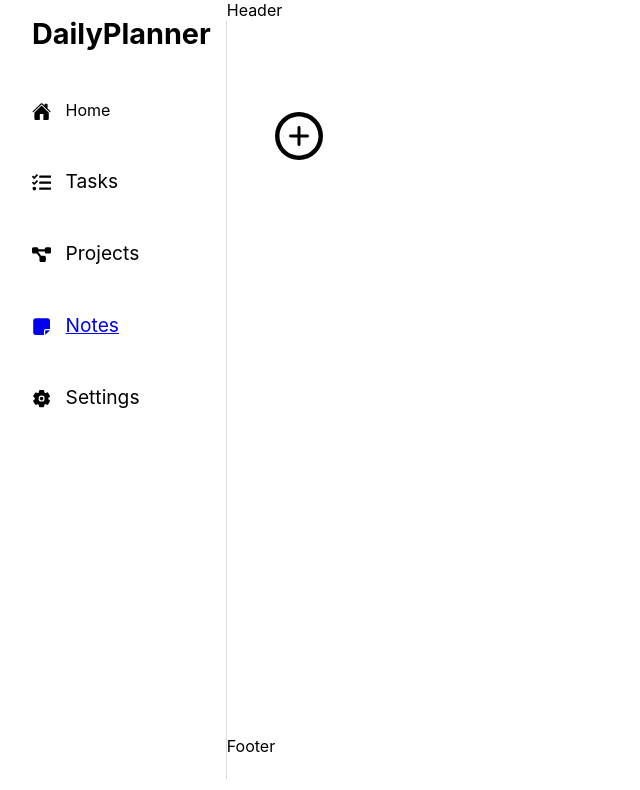
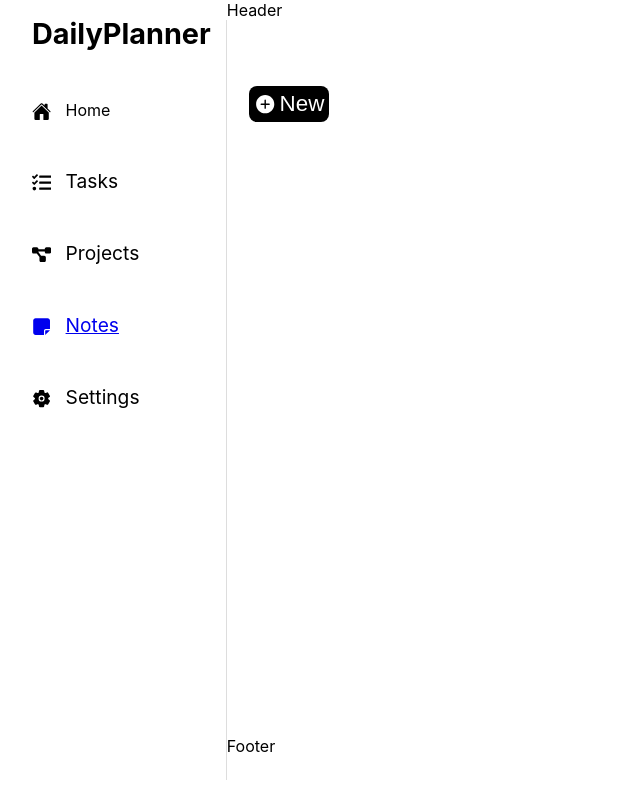
Before and after one commit to Isuu1/Daily-Planner, a React (Create React App) app: page /notes in a window 1280 px wide. Shown: the top 790 px of the page, without its empty margins (0-640 px from the left). Built offline with nearby package versions, Linux system fonts and the light colour scheme.

Commit message:
Added function to delete note and added some styling to notes

```diff
--- a/src/App.css
+++ b/src/App.css
@@ -47,8 +47,10 @@
   min-height: 100px;
   max-height: 360px;
   padding: 0.7rem;
+  border-radius: 0.5rem;
   box-shadow: 6px 6px 10px -3px #d4d4d4;
   transition: all 0.2s;
+  align-self: flex-start;
 }
 .note__buttons {
   display: flex;
@@ -70,7 +72,7 @@
 
 .notes {
   position: relative;
-  padding: 3rem;
+  padding: 1.4rem;
   display: flex;
   flex-wrap: wrap;
   gap: 1rem;
@@ -78,18 +80,22 @@
   overflow: auto;
   align-content: flex-start;
 }
-.notes__addnew-button {
+.notes__sidebar {
+  width: 100%;
+}
+.notes__sidebar__addnew-button {
   display: flex;
-  padding: 0;
+  gap: 0.2rem;
+  padding: 0.3rem;
   align-items: center;
   background: #000000;
   color: #fff;
-  font-size: 3rem;
+  font-size: 1.4rem;
   align-self: flex-start;
-  border-radius: 50%;
+  border-radius: 0.5rem;
   transition: all 0.2s;
 }
-.notes__addnew-button:hover {
+.notes__sidebar__addnew-button:hover {
   background: #fff;
   color: #000000;
 }
@@ -99,13 +105,13 @@
   position: absolute;
   left: 50%;
   transform: translateX(-50%);
+  margin-top: 20%;
   display: grid;
   grid-template-rows: auto 1fr auto;
   justify-items: center;
   padding: 0.7rem;
   background: #f5f77e;
   box-shadow: 9px 12px 10px -3px #d4d4d4;
-  margin-top: 20%;
   min-height: 300px;
   max-width: 300px;
   transition: all 0.2s;
@@ -220,6 +226,7 @@ p {
   width: 100%;
   height: 100%;
   position: absolute;
+  margin: 0;
   -webkit-backdrop-filter: blur(10px);
           backdrop-filter: blur(10px);
   background: rgba(255, 255, 255, 0.337254902);
--- a/src/App.scss
+++ b/src/App.scss
@@ -19,6 +19,7 @@ p {
   width: 100%;
   height: 100%;
   position: absolute;
+  margin: 0;
   backdrop-filter: blur(10px);
   background: #ffffff56;
 }
--- a/src/components/NewNote/_newnote.scss
+++ b/src/components/NewNote/_newnote.scss
@@ -3,13 +3,14 @@
   position: absolute;
   left: 50%;
   transform: translateX(-50%);
+  margin-top: 20%;
   display: grid;
   grid-template-rows: auto 1fr auto;
   justify-items: center;
   padding: 0.7rem;
   background: #f5f77e;
   box-shadow: 9px 12px 10px -3px #d4d4d4;
-  margin-top: 20%;
+
   min-height: 300px;
   max-width: 300px;
   transition: all 0.2s;
--- a/src/components/Note/Note.jsx
+++ b/src/components/Note/Note.jsx
@@ -11,7 +11,7 @@ import { useStateContext } from "../../context/StateContext";
 const Note = ({ note, index }) => {
   console.log("Note", note);
 
-  const { lockNote, setLockNote, handleNoteLockStatus } =
+  const { deleteNote, lockNote, setLockNote, handleNoteLockStatus } =
     useStateContext();
 
   return (
@@ -31,7 +31,10 @@ const Note = ({ note, index }) => {
         >
           {/* {note.locked ? <FaLock /> : <FaUnlock />} */}
         </button>
-        <button className="note__buttons__remove-button">
+        <button
+          className="note__buttons__remove-button"
+          onClick={() => deleteNote(note.id)}
+        >
           <IoIosRemoveCircle />
         </button>
       </div>
--- a/src/components/Note/_note.scss
+++ b/src/components/Note/_note.scss
@@ -6,10 +6,10 @@
   max-height: 360px;
   padding: 0.7rem;
   // background: #f5f77e;
-
+  border-radius: 0.5rem;
   box-shadow: 6px 6px 10px -3px #d4d4d4;
   transition: all 0.2s;
-
+  align-self: flex-start;
   &__buttons {
     display: flex;
     justify-content: space-between;
--- a/src/context/StateContext.js
+++ b/src/context/StateContext.js
@@ -40,6 +40,11 @@ export const StateContext = ({ children }) => {
     setNoteContent([]);
   };
 
+  const deleteNote = (id) => {
+    let newNotes = notes.filter((item) => item.id !== id);
+    setNotes(newNotes);
+  };
+
   // const handleNoteLockStatus = (id) => {
   //   console.log("Current note id: ", id);
   //   setLockNote(!lockNote);
@@ -66,6 +71,7 @@ export const StateContext = ({ children }) => {
         setNoteTitle,
         noteContent,
         setNoteContent,
+        deleteNote,
         lockNote,
         // setLockNote,
         // handleNoteLockStatus,
--- a/src/pages/Notes/Notes.jsx
+++ b/src/pages/Notes/Notes.jsx
@@ -20,12 +20,15 @@ const Notes = () => {
   return (
     <>
       <div className="notes">
-        <button
-          className="notes__addnew-button"
-          onClick={() => setNewNoteModal(true)}
-        >
-          <IoIosAddCircle />
-        </button>
+        <div className="notes__sidebar">
+          <button
+            className="notes__sidebar__addnew-button"
+            onClick={() => setNewNoteModal(true)}
+          >
+            <IoIosAddCircle /> New
+          </button>
+        </div>
+
         {newNoteModal && <NewNote />}
         {newNoteModal && <div className="blur"></div>}
         {notes.map((note, index) => {
--- a/src/pages/Notes/_notes.scss
+++ b/src/pages/Notes/_notes.scss
@@ -1,21 +1,24 @@
 .notes {
   position: relative;
-  padding: 3rem;
+  padding: 1.4rem;
   display: flex;
   flex-wrap: wrap;
   gap: 1rem;
   height: 100%;
   overflow: auto;
   align-content: flex-start;
+  &__sidebar {
+    width: 100%;
     &__addnew-button {
       display: flex;
-    padding: 0;
+      gap: 0.2rem;
+      padding: 0.3rem;
       align-items: center;
       background: #000000;
       color: #fff;
-    font-size: 3rem;
+      font-size: 1.4rem;
       align-self: flex-start;
-    border-radius: 50%;
+      border-radius: 0.5rem;
       transition: all 0.2s;
       &:hover {
         background: #fff;
@@ -23,3 +26,4 @@
       }
     }
   }
+}
```
Also changed, not shown: 1 other file (tests, documents, lock files or other folders). Lines whose indentation alone changed are shown as unchanged.
